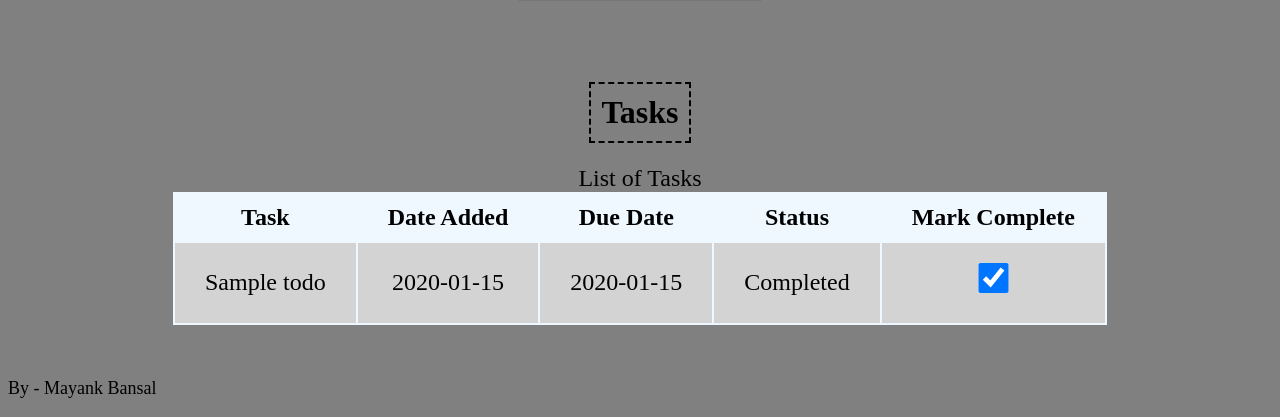
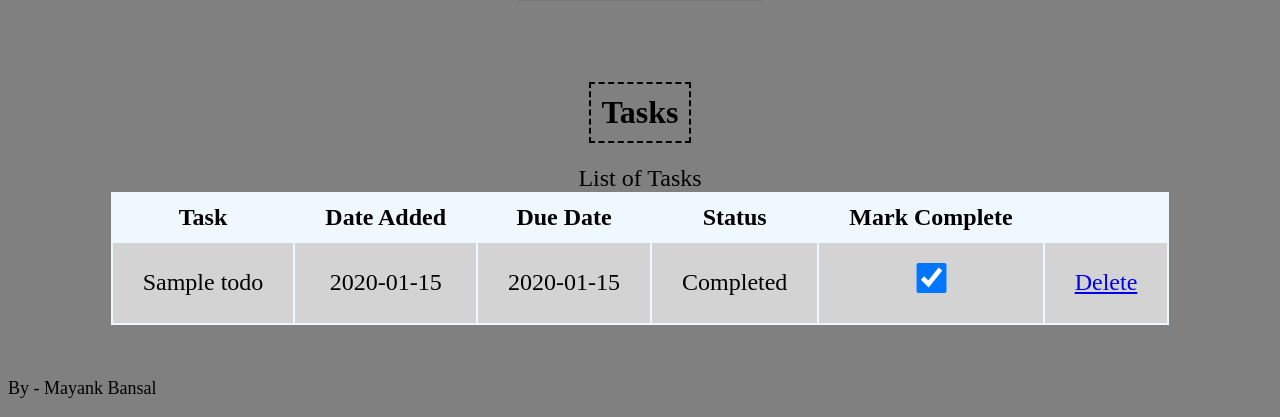
Before and after one commit to Mayank149/ToDo-List, a Flask app: page / in a window 1280 px wide. Shown: the part 383-800 px from the top of the page. Run offline with Flask 3, Linux system fonts and the light colour scheme; tables that the repository leaves empty hold one stand-in row (values such as "Sample post").

Commit message:
Added delete button

```diff
--- a/app.py
+++ b/app.py
@@ -62,6 +62,13 @@ def update_status(task_id):
 
     return jsonify({"status": task.status})
 
+@app.route('/Delete/<int:task_id>')
+def delete(task_id):
+    task = Todo.query.get_or_404(task_id)
+    db.session.delete(task)
+    db.session.commit()
+    return redirect(url_for('index'))
+
 if __name__ == "__main__":
     with app.app_context():
         db.create_all()  # Create the database tables
--- a/templates/index.html
+++ b/templates/index.html
@@ -102,6 +102,7 @@
                         <input type="checkbox" {% if task.status == 'Completed' %} checked {% endif %}
                         onchange="toggleStatus(this, {{ task.id }})">
                     </td>
+                    <td><a href="/Delete/{{task.id}}" type="button" class="delete">Delete</a></td>
                 </tr>
                 {% endfor %}
             </tbody>
```
Also changed, not shown: instance/todo.db.
